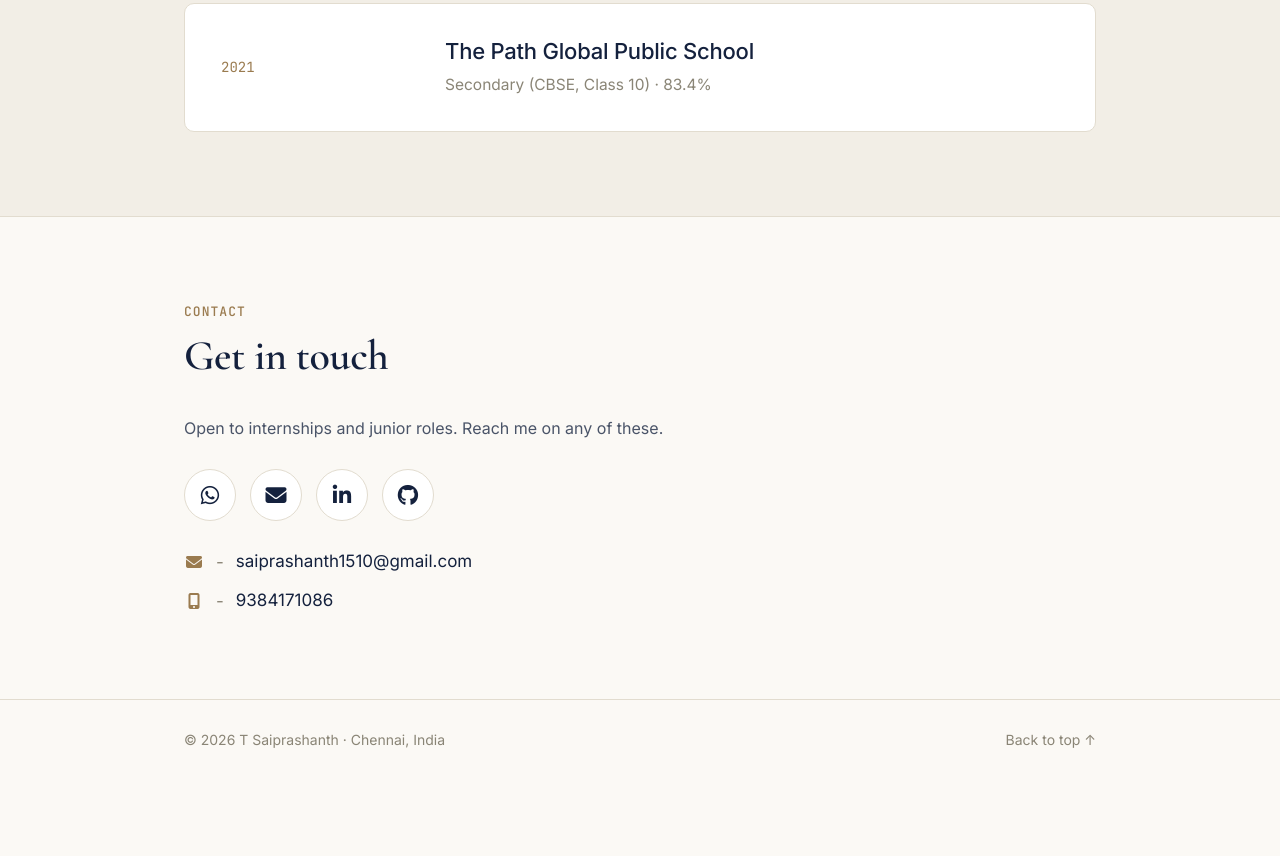
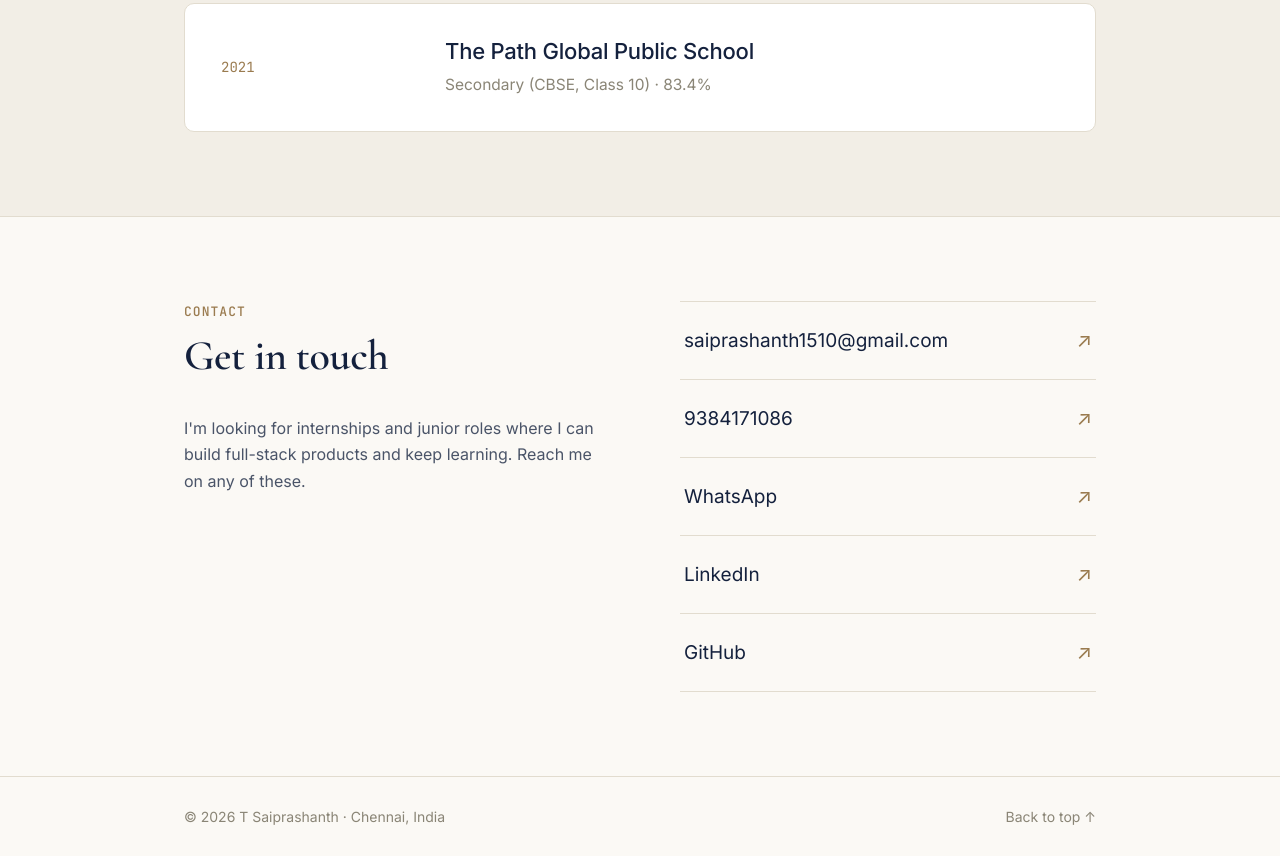
Before and after one commit to saiprashanth2410/portfolio, a plain HTML site: page index.html in a window 1280 px wide. Shown: the part 4313-5169 px from the top of the page. Before the commit the page ends 5092 px from the top, so only its background shows below. Drawn offline with nearby package versions, Linux system fonts and the light colour scheme.

Commit message:
contact update

```diff
--- a/index.html
+++ b/index.html
@@ -253,21 +253,18 @@
 
         <!-- Contact -->
         <section id="contact" class="section">
-            <div class="wrap two-col">
-                <div class="section-head"><p class="section-label">Contact</p><h2 class="section-title">Get in touch</h2></div>
-                <div>
-                    <p class="contact-lead">Open to internships and junior roles. Reach me on any of these.</p>
-                    <div class="contact-icons">
-                        <a href="https://wa.me/919384171086" target="_blank" rel="noopener" aria-label="WhatsApp" title="WhatsApp"><i class="fab fa-whatsapp"></i></a>
-                        <a href="https://mail.google.com/mail/?view=cm&fs=1&to=saiprashanth1510@gmail.com" target="_blank" rel="noopener" aria-label="Email" title="saiprashanth1510@gmail.com"><i class="fas fa-envelope"></i></a>
-                        <a href="https://www.linkedin.com/in/saiprashanth-t-97624a328/" target="_blank" rel="noopener" aria-label="LinkedIn" title="LinkedIn"><i class="fab fa-linkedin-in"></i></a>
-                        <a href="https://github.com/saiprashanth2410" target="_blank" rel="noopener" aria-label="GitHub" title="GitHub"><i class="fab fa-github"></i></a>
-                    </div>
-                    <ul class="contact-lines">
-                        <li><i class="fas fa-envelope" aria-hidden="true"></i><span class="dash">-</span><a href="mailto:saiprashanth1510@gmail.com">saiprashanth1510@gmail.com</a></li>
-                        <li><i class="fas fa-mobile-screen-button" aria-hidden="true"></i><span class="dash">-</span><a href="tel:+919384171086">9384171086</a></li>
-                    </ul>
+            <div class="wrap contact-split">
+                <div class="contact-left">
+                    <div class="section-head"><p class="section-label">Contact</p><h2 class="section-title">Get in touch</h2></div>
+                    <p class="contact-lead">I'm looking for internships and junior roles where I can build full-stack products and keep learning. Reach me on any of these.</p>
                 </div>
+                <ul class="contact-rows">
+                    <li><a href="mailto:saiprashanth1510@gmail.com"><span>saiprashanth1510@gmail.com</span><b aria-hidden="true">↗</b></a></li>
+                    <li><a href="tel:+919384171086"><span>9384171086</span><b aria-hidden="true">↗</b></a></li>
+                    <li><a href="https://wa.me/919384171086" target="_blank" rel="noopener"><span>WhatsApp</span><b aria-hidden="true">↗</b></a></li>
+                    <li><a href="https://www.linkedin.com/in/saiprashanth-t-97624a328/" target="_blank" rel="noopener"><span>LinkedIn</span><b aria-hidden="true">↗</b></a></li>
+                    <li><a href="https://github.com/saiprashanth2410" target="_blank" rel="noopener"><span>GitHub</span><b aria-hidden="true">↗</b></a></li>
+                </ul>
             </div>
         </section>
     </main>
--- a/styles.css
+++ b/styles.css
@@ -591,3 +591,21 @@ body.lb-open { overflow: hidden; }
 .contact-lines .dash { color: var(--text-3); }
 .contact-lines a { color: var(--text); text-decoration: none; border-bottom: 1px solid transparent; transition: border-color .2s, color .2s; word-break: break-all; }
 .contact-lines a:hover { color: var(--accent); border-color: var(--accent); }
+
+/* ---------- Contact split ---------- */
+.contact-split { display: grid; grid-template-columns: 1fr 1fr; gap: 48px 80px; align-items: start; }
+.contact-split .contact-lead { max-width: 440px; }
+.contact-rows { border-top: 1px solid var(--line); }
+.contact-rows li { border-bottom: 1px solid var(--line); }
+.contact-rows a {
+    display: flex; justify-content: space-between; align-items: center; gap: 16px;
+    padding: 22px 4px; font-size: 19px; color: var(--text); text-decoration: none;
+    transition: color .2s, padding .25s;
+}
+.contact-rows a b { font-weight: 400; font-size: 20px; color: var(--accent); transition: transform .25s; }
+.contact-rows a:hover { color: var(--accent); padding-left: 10px; }
+.contact-rows a:hover b { transform: translate(3px, -3px); }
+@media (max-width: 820px) {
+    .contact-split { grid-template-columns: 1fr; gap: 28px; }
+    .contact-rows a { font-size: 17px; padding: 18px 2px; }
+}
```
